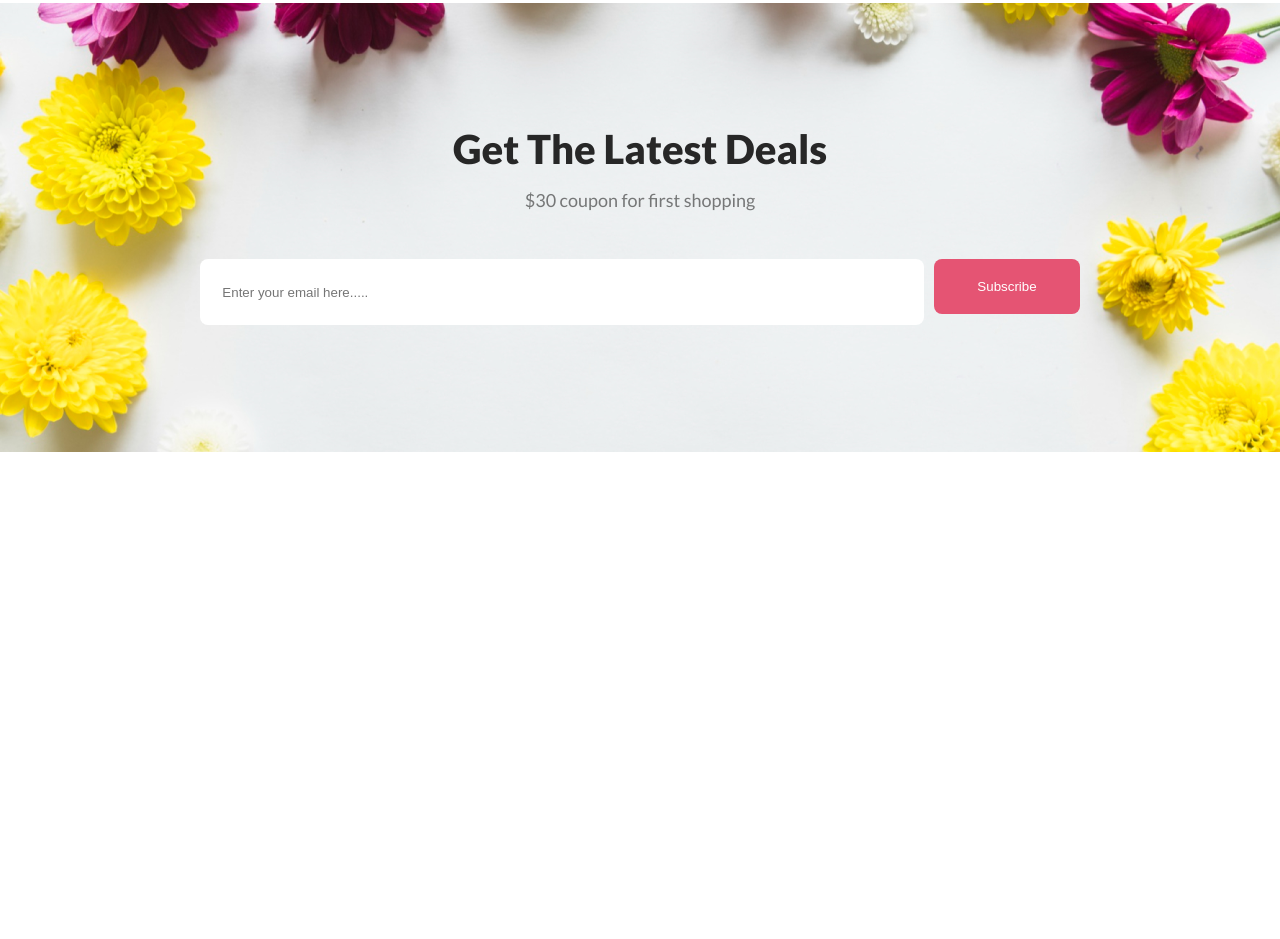
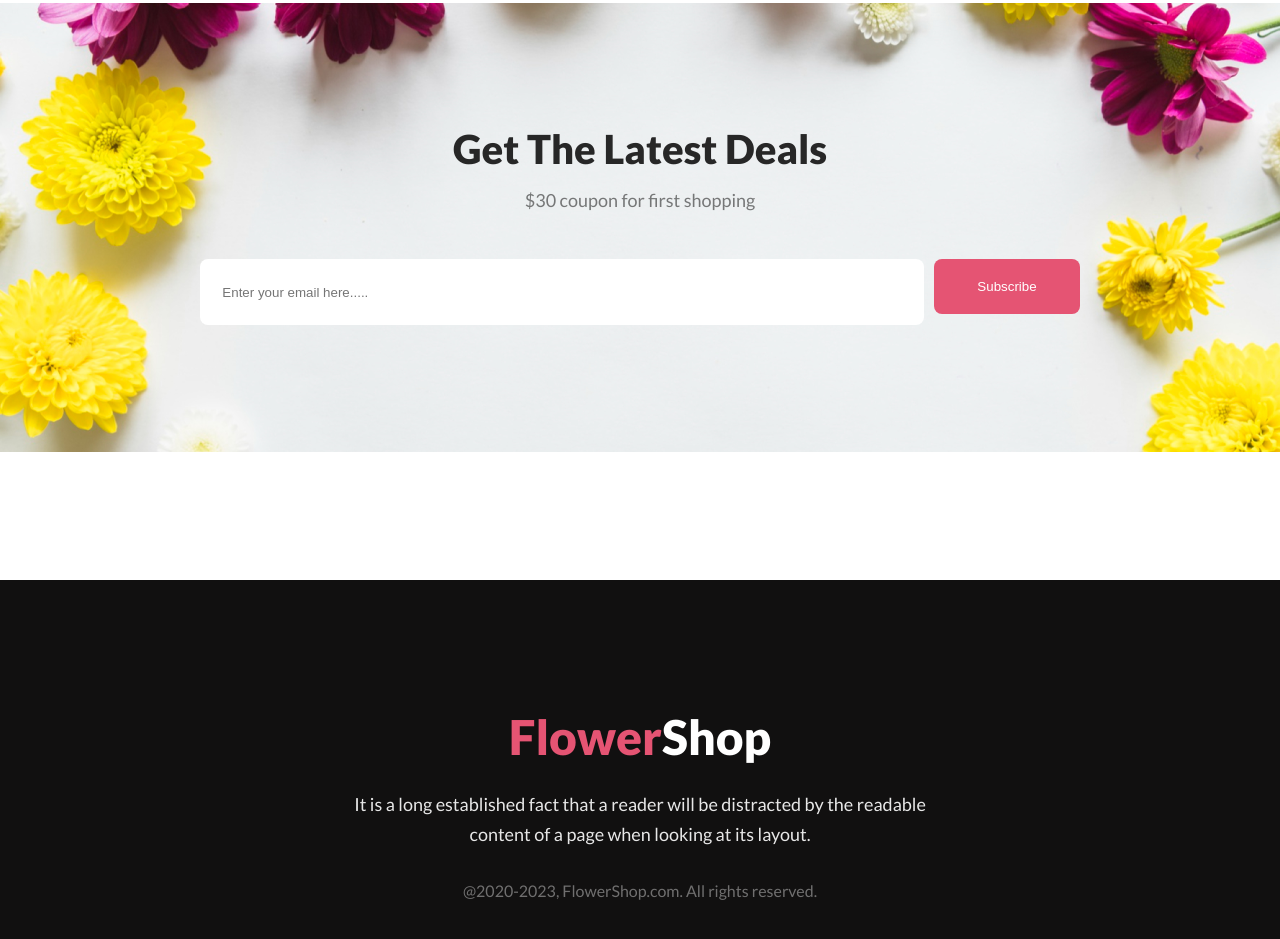
Before and after one commit to ananto55/Assignment-1-flower-shop-final, a plain HTML site: page index.html in a window 1280 px wide. Shown: the part 4125-5064 px from the top of the page. Before the commit the page ends 4705 px from the top, so only its background shows below. Drawn offline with Linux system fonts and the light colour scheme.

Commit message:
footer complete

```diff
--- a/index.html
+++ b/index.html
@@ -165,7 +165,11 @@
 
     </div>
     </main>
+    <!-- -----------------footer------------------ -->
     <footer>
+        <h2 class="footer-logo">Flower<span class="footer-logo-2">Shop</span></h2>
+        <p class="footer-text">It is a long established fact that a reader will be distracted by the readable <br> content of a page when looking at its layout.</p>
+        <p class="end-footer">@2020-2023, FlowerShop.com. All rights reserved. </p>
 
     </footer>
 </body>
--- a/style/style.css
+++ b/style/style.css
@@ -356,3 +356,43 @@ padding-left: 22px ;
     gap: 10px;
     margin-top: 48px;
 }
+/* Footer part */
+
+.footer-logo{
+    color: #E55473;
+
+font-size: 48px;
+font-style: normal;
+font-weight: 800;
+text-align: center;
+padding-top: 128px;
+
+}
+.footer-logo-2{
+color: #FFFFFF;
+}
+footer{
+    background-color:#111010 ;
+    height: 449px;
+    width: 100%;
+}
+.footer-text{
+    color: rgba(255, 255, 255, 0.90);
+text-align: center;
+font-family: Lato;
+font-size: 18px;
+font-style: normal;
+font-weight: 400;
+line-height: 30px;
+padding-top: 24px;
+}
+.end-footer{
+    color: rgba(255, 255, 255, 0.40);
+    text-align: center;
+    font-family: Lato;
+    font-size: 16px;
+    font-style: normal;
+    font-weight: 400;
+    line-height: normal;
+    padding-top: 32px;
+}
```
